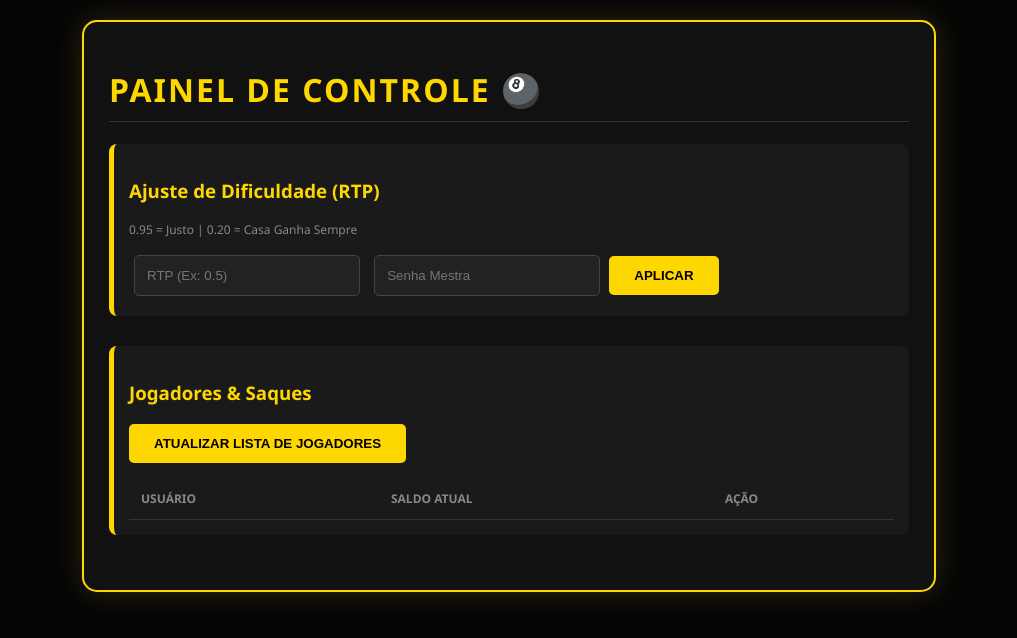
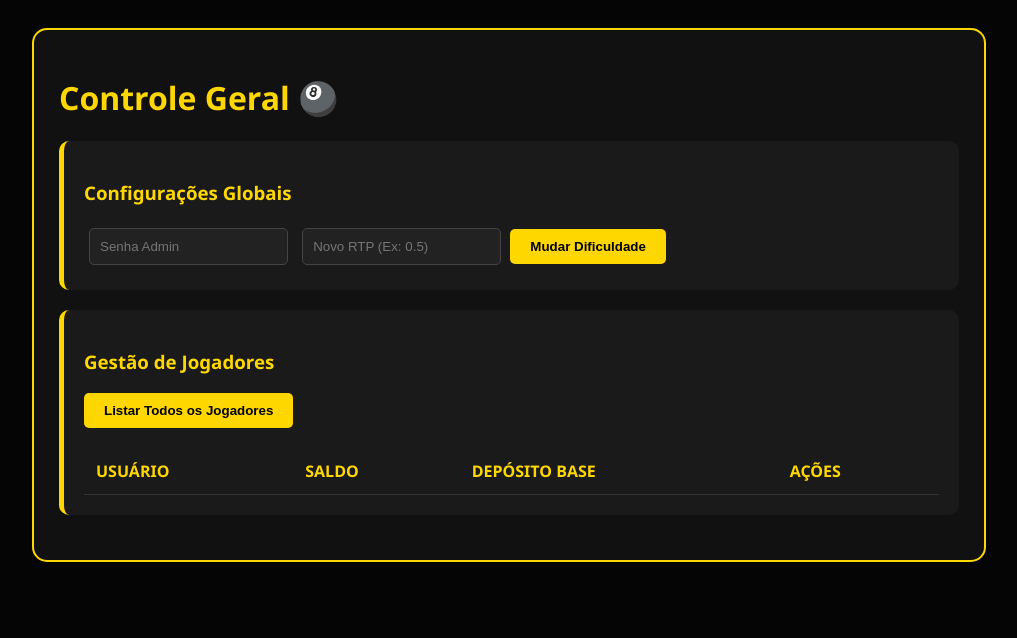
Before and after one commit to tacadaonline/TacadaOnline, a website: page admin.html in a window 1280 px wide. Shown: the whole page, without its empty margins (131-1148 px from the left). Drawn offline with Linux system fonts and the light colour scheme.

Commit message:
Update admin.html

```diff
--- a/admin.html
+++ b/admin.html
@@ -2,49 +2,44 @@
 <html lang="pt-br">
 <head>
     <meta charset="UTF-8">
-    <title>TACADA ONLINE - DASHBOARD ADMIN</title>
+    <title>TACADA ONLINE - DASHBOARD SUPREMO</title>
     <style>
-        body { background: #050505; color: gold; font-family: 'Segoe UI', sans-serif; margin: 0; padding: 20px; }
-        .container { max-width: 800px; margin: 0 auto; background: #111; border: 2px solid gold; border-radius: 15px; padding: 25px; box-shadow: 0 0 30px rgba(212, 175, 55, 0.2); }
-        h1 { border-bottom: 1px solid #333; padding-bottom: 10px; text-transform: uppercase; letter-spacing: 2px; }
-        .section { margin-bottom: 30px; padding: 15px; background: #1a1a1a; border-radius: 8px; border-left: 5px solid gold; }
-        input { padding: 12px; background: #222; border: 1px solid #444; color: #fff; border-radius: 5px; margin: 5px; width: 200px; }
-        button { padding: 12px 25px; background: gold; color: #000; border: none; font-weight: bold; cursor: pointer; border-radius: 5px; text-transform: uppercase; }
-        table { width: 100%; border-collapse: collapse; margin-top: 15px; }
+        body { background: #050505; color: gold; font-family: 'Segoe UI', sans-serif; padding: 20px; }
+        .container { max-width: 900px; margin: 0 auto; background: #111; border: 2px solid gold; border-radius: 15px; padding: 25px; }
+        .section { margin-bottom: 20px; padding: 20px; background: #1a1a1a; border-radius: 10px; border-left: 5px solid gold; }
+        input { padding: 10px; background: #222; border: 1px solid #444; color: #fff; border-radius: 5px; margin: 5px; }
+        button { padding: 10px 20px; background: gold; color: #000; border: none; font-weight: bold; cursor: pointer; border-radius: 5px; }
+        table { width: 100%; border-collapse: collapse; margin-top: 20px; }
         th, td { padding: 12px; border-bottom: 1px solid #333; text-align: left; }
-        th { color: #888; font-size: 12px; }
-        .btn-pay { background: #00c853; color: white; padding: 5px 10px; font-size: 12px; }
+        .btn-add { background: #2196F3; color: white; margin-left: 5px; }
+        .btn-pay { background: #00c853; color: white; }
     </style>
 </head>
 <body>
 
 <div class="container">
-    <h1>Painel de Controle 🎱</h1>
+    <h1>Controle Geral 🎱</h1>
 
-    <!-- SEÇÃO RTP -->
     <div class="section">
-        <h3>Ajuste de Dificuldade (RTP)</h3>
-        <p style="font-size: 12px; color: #888;">0.95 = Justo | 0.20 = Casa Ganha Sempre</p>
-        <input type="number" id="vRtp" step="0.1" placeholder="RTP (Ex: 0.5)">
-        <input type="password" id="sAdmin" placeholder="Senha Mestra">
-        <button onclick="salvarRTP()">Aplicar</button>
+        <h3>Configurações Globais</h3>
+        <input type="password" id="sAdmin" placeholder="Senha Admin">
+        <input type="number" id="vRtp" step="0.1" placeholder="Novo RTP (Ex: 0.5)">
+        <button onclick="salvarRTP()">Mudar Dificuldade</button>
     </div>
 
-    <!-- SEÇÃO GESTÃO DE CLIENTES -->
     <div class="section">
-        <h3>Jogadores & Saques</h3>
-        <button onclick="listarUsuarios()">Atualizar Lista de Jogadores</button>
+        <h3>Gestão de Jogadores</h3>
+        <button onclick="listarUsuarios()">Listar Todos os Jogadores</button>
         <table id="tabelaUsers">
             <thead>
                 <tr>
                     <th>USUÁRIO</th>
-                    <th>SALDO ATUAL</th>
-                    <th>AÇÃO</th>
+                    <th>SALDO</th>
+                    <th>DEPÓSITO BASE</th>
+                    <th>AÇÕES</th>
                 </tr>
             </thead>
-            <tbody id="listaCorpo">
-                <!-- Preenchido via JS -->
-            </tbody>
+            <tbody id="listaCorpo"></tbody>
         </table>
     </div>
 </div>
@@ -59,7 +54,7 @@
             body: JSON.stringify({ novoRTP: document.getElementById("vRtp").value, senha: passInput.value })
         });
         const data = await res.json();
-        alert(data.success ? "Dificuldade atualizada!" : "Senha incorreta!");
+        alert(data.success ? "RTP Alterado!" : "Erro!");
     }
 
     async function listarUsuarios() {
@@ -77,26 +72,39 @@
                     <tr>
                         <td>${u.username}</td>
                         <td style="color: #0f0;">R$ ${u.saldo.toFixed(2)}</td>
+                        <td>R$ ${u.depositoInicial.toFixed(2)}</td>
                         <td>
-                            ${u.saldo > 0 ? `<button class="btn-pay" onclick="pagar('${u.username}')">Confirmar Saque</button>` : 'Sem Saldo'}
+                            <button class="btn-add" onclick="addSaldo('${u.username}')">+ Add Saldo</button>
+                            <button class="btn-pay" onclick="pagar('${u.username}')">Zerar Saldo (Pago)</button>
                         </td>
                     </tr>
                 `;
             });
-        } else { alert("Erro ao carregar lista. Verifique a senha."); }
+        }
+    }
+
+    async function addSaldo(user) {
+        const valor = prompt(`Quanto de saldo deseja adicionar para ${user}?`);
+        if(!valor) return;
+        const res = await fetch("/admin/add-saldo", {
+            method: "POST",
+            headers: {"Content-Type": "application/json"},
+            body: JSON.stringify({ username: user, valor: valor, senha: passInput.value })
+        });
+        const data = await res.json();
+        if(data.success) { alert("Saldo Adicionado!"); listarUsuarios(); }
     }
 
     async function pagar(user) {
-        if(!confirm(`Confirmar que você já pagou o PIX para ${user} e zerar o saldo dele?`)) return;
+        if(!confirm(`Zerar o saldo de ${user}?`)) return;
         const res = await fetch("/admin/pagar-saque", {
             method: "POST",
             headers: {"Content-Type": "application/json"},
             body: JSON.stringify({ username: user, senha: passInput.value })
         });
         const data = await res.json();
-        if(data.success) { alert(data.msg); listarUsuarios(); }
+        if(data.success) listarUsuarios();
     }
 </script>
-
 </body>
 </html>
```
